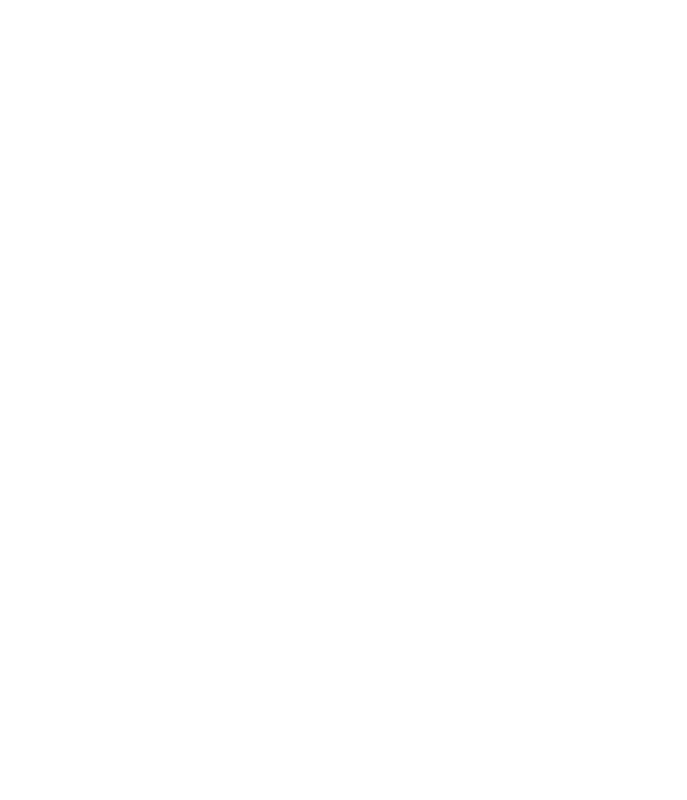
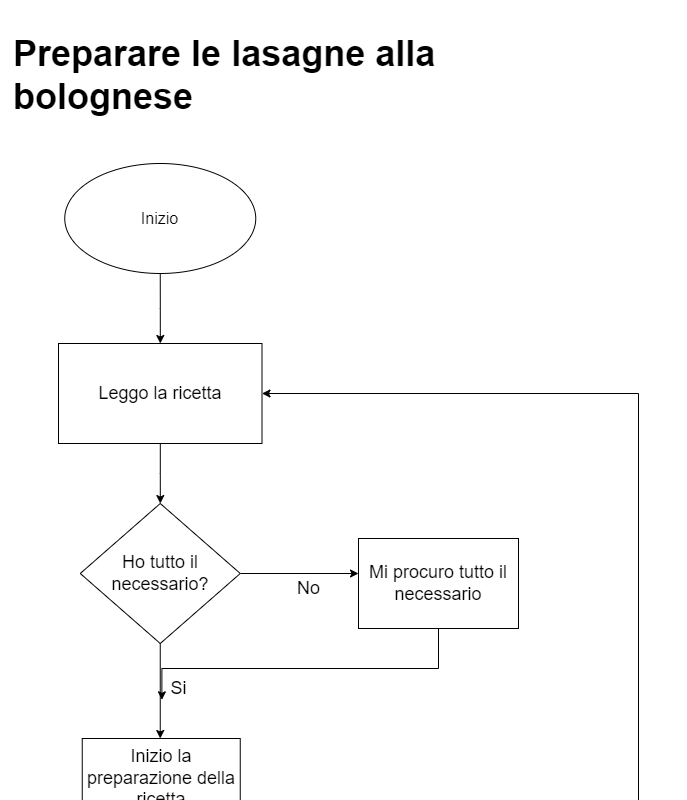
Before and after one commit to marcomaione/human-code, a plain HTML site: page index.html in a window 1280 px wide. Shown: the top 800 px of the page, without its empty margins (0-687 px from the left). Drawn offline with Linux system fonts and the light colour scheme.

Commit message:
aggiornamento

```diff
--- a/index.html
+++ b/index.html
@@ -8,7 +8,7 @@
 </head>
 <body>
 
-
+    <img src="img/lasagna alla bolognese.png" alt="">
 
 </body>
 </html>
```
Also changed, not shown: img/lasagna alla bolognese.png (added).
